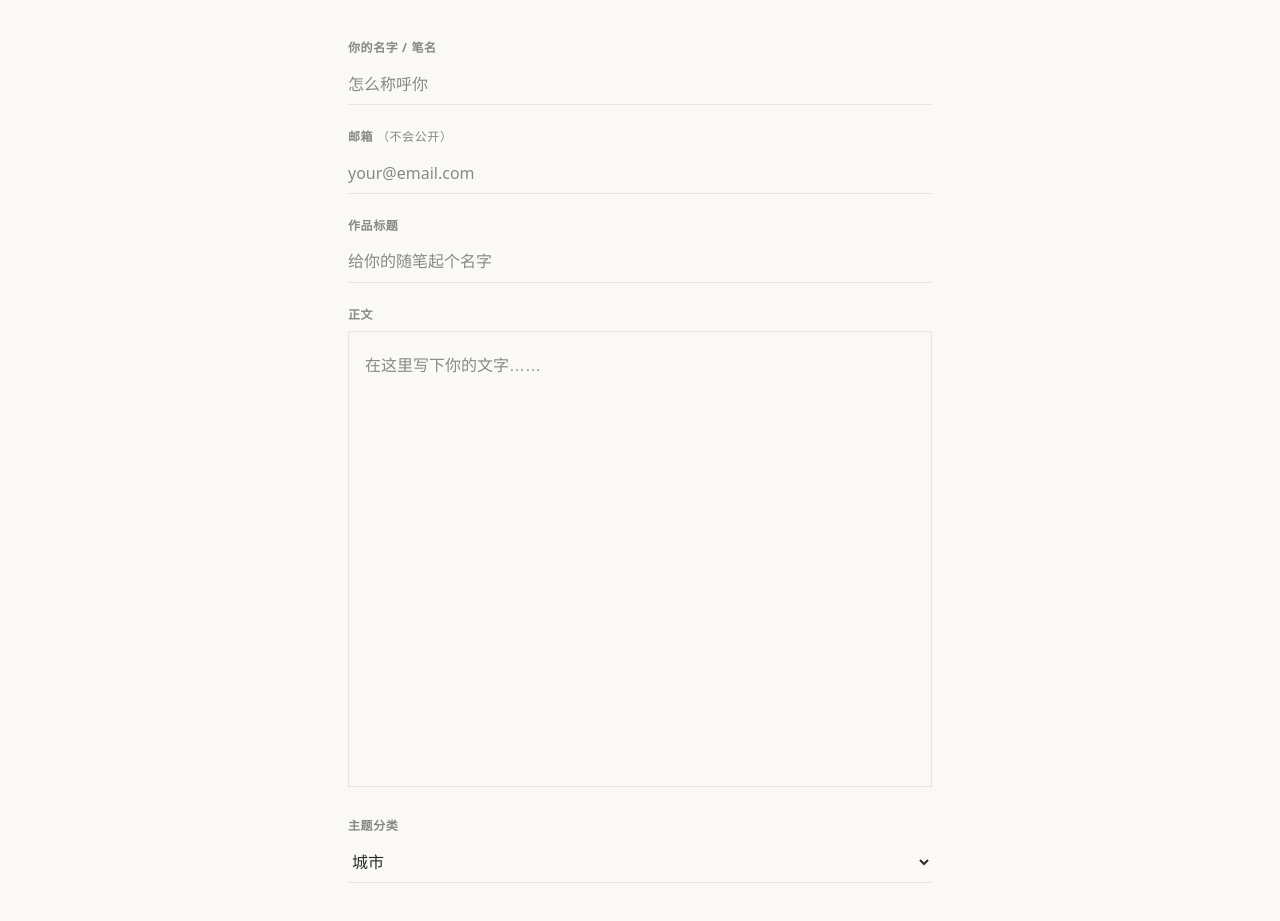
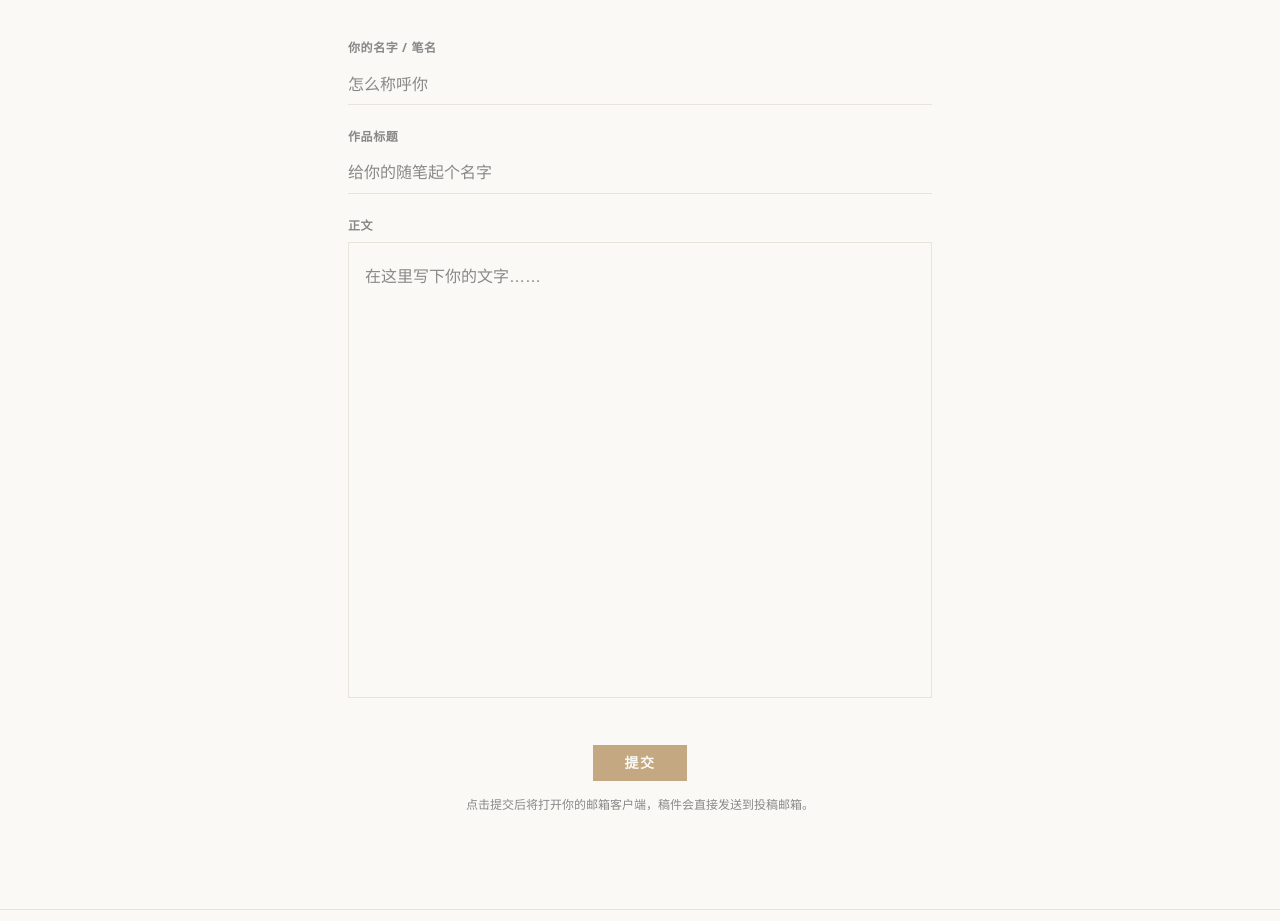
Before and after one commit to huanyuzhao00-sketch/essay-portfolio, a Next.js app: page /submit in a window 1280 px wide. Shown: the part 280-1201 px from the top of the page. Built offline with nearby package versions, Linux system fonts and the light colour scheme.

Commit message:
feat: switch to mailto-based submission, no third-party service

```diff
--- a/src/app/submit/page.tsx
+++ b/src/app/submit/page.tsx
@@ -1,4 +1,19 @@
+'use client'
+
+import { useState } from 'react'
+
 export default function SubmitPage() {
+  const [name, setName] = useState('')
+  const [title, setTitle] = useState('')
+  const [content, setContent] = useState('')
+
+  function handleSubmit(e: React.FormEvent) {
+    e.preventDefault()
+    const body = `作者：${name}\n标题：${title}\n\n${content}\n\n---\n此稿件通过夜航船投稿系统提交`
+    const mailto = `mailto:huanyuzhao00@gmail.com?subject=投稿：${encodeURIComponent(title)}&body=${encodeURIComponent(body)}`
+    window.location.href = mailto
+  }
+
   return (
     <div className="max-w-reading mx-auto px-5 md:px-12 py-16 md:py-24">
       <div className="text-center mb-12">
@@ -10,34 +25,18 @@ export default function SubmitPage() {
         </p>
       </div>
 
-      <form
-        action="https://formspree.io/f/PLACEHOLDER"
-        method="POST"
-        className="space-y-6"
-      >
+      <form onSubmit={handleSubmit} className="space-y-6">
         <div>
           <label className="block text-xs tracking-wider text-text-muted font-sans font-bold mb-2">
             你的名字 / 笔名
           </label>
           <input
             type="text"
-            name="name"
+            value={name}
+            onChange={e => setName(e.target.value)}
             required
             className="w-full bg-transparent border-b border-warm-line py-2 text-base text-ink placeholder:text-text-muted focus:outline-none focus:border-ochre transition-colors font-sans"
             placeholder="怎么称呼你"
-          />
-        </div>
-
-        <div>
-          <label className="block text-xs tracking-wider text-text-muted font-sans font-bold mb-2">
-            邮箱 <span className="text-text-muted font-normal">（不会公开）</span>
-          </label>
-          <input
-            type="email"
-            name="email"
-            required
-            className="w-full bg-transparent border-b border-warm-line py-2 text-base text-ink placeholder:text-text-muted focus:outline-none focus:border-ochre transition-colors font-sans"
-            placeholder="your@email.com"
           />
         </div>
 
@@ -47,7 +46,8 @@ export default function SubmitPage() {
           </label>
           <input
             type="text"
-            name="title"
+            value={title}
+            onChange={e => setTitle(e.target.value)}
             required
             className="w-full bg-transparent border-b border-warm-line py-2 text-base text-ink placeholder:text-text-muted focus:outline-none focus:border-ochre transition-colors"
             placeholder="给你的随笔起个名字"
@@ -59,28 +59,13 @@ export default function SubmitPage() {
             正文
           </label>
           <textarea
-            name="content"
+            value={content}
+            onChange={e => setContent(e.target.value)}
             required
             rows={12}
             className="w-full bg-transparent border border-warm-line p-4 text-base text-ink placeholder:text-text-muted focus:outline-none focus:border-ochre transition-colors leading-[2.2] resize-none"
             placeholder="在这里写下你的文字……"
           />
-        </div>
-
-        <div>
-          <label className="block text-xs tracking-wider text-text-muted font-sans font-bold mb-2">
-            主题分类
-          </label>
-          <select
-            name="theme"
-            className="w-full bg-transparent border-b border-warm-line py-2 text-base text-ink focus:outline-none focus:border-ochre transition-colors font-sans"
-          >
-            <option value="城市">城市</option>
-            <option value="食事">食事</option>
-            <option value="季节">季节</option>
-            <option value="心情">心情</option>
-            <option value="其他">其他</option>
-          </select>
         </div>
 
         <div className="text-center pt-4">
@@ -91,7 +76,7 @@ export default function SubmitPage() {
             提交
           </button>
           <p className="text-xs text-text-muted mt-4 font-sans">
-            投稿通过后将发布在网站上。请确保作品为原创。
+            点击提交后将打开你的邮箱客户端，稿件会直接发送到投稿邮箱。
           </p>
         </div>
       </form>
```
